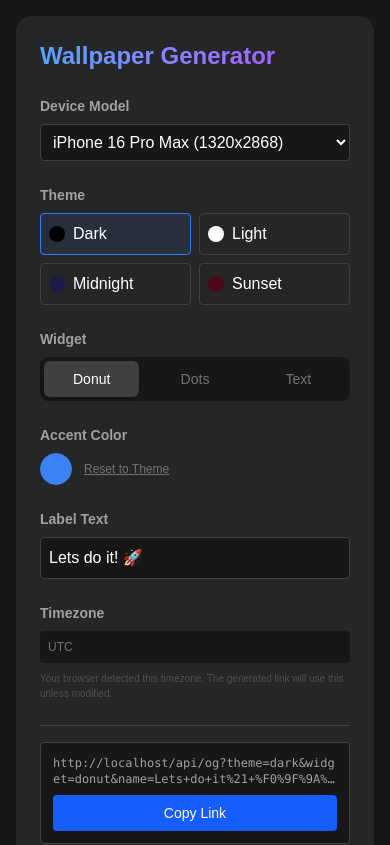
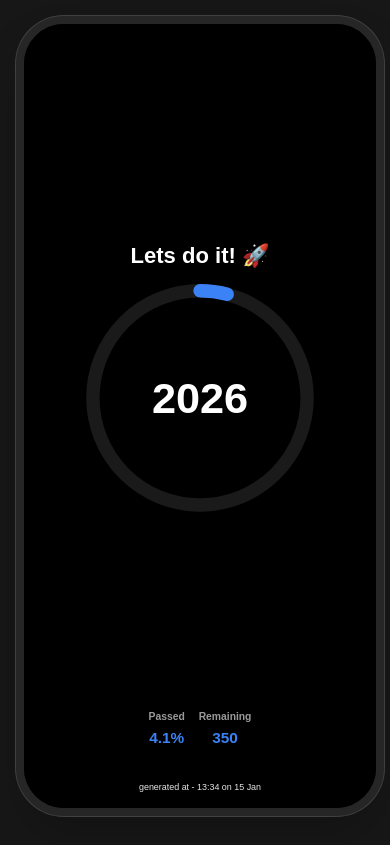
Before and after one commit to stdeepak22/wallpaper-generator, a Next.js app: page / in a window 390 px wide. Shown: the top 845 px of the page. Built offline with nearby package versions, Linux system fonts and the light colour scheme.

Commit message:
"generated at" in image footer, and some layout along with preview on top in mobile

```diff
--- a/app/api/og/route.tsx
+++ b/app/api/og/route.tsx
@@ -46,6 +46,9 @@ export async function GET(request: NextRequest) {
         {
             width,
             height,
+            headers: {
+                'Cache-Control': 'public, max-age=86400, immutable',
+            }
         }
     );
 }
--- a/app/components/WallpaperLayout.tsx
+++ b/app/components/WallpaperLayout.tsx
@@ -117,6 +117,16 @@ export function WallpaperLayout({ config, model }: { config: WallpaperConfig, mo
                     <span style={{ color: activeColor }}>{progress.daysLeft}</span>
                 </div>
             </div>
+
+            {/* Timestamp Footer */}
+            <div style={{
+                display: 'flex',
+                bottom: '0px',
+                fontSize: '32px',
+                opacity: 0.9,
+            }}>
+                generated at - {progress.generatedAt}
+            </div>
         </div>
     );
 }
--- a/app/lib/time.ts
+++ b/app/lib/time.ts
@@ -29,5 +29,6 @@ export function getYearProgress(timezone: string = 'UTC') {
         percentage,
         dateString: format(zonedDate, 'EEEE, d MMMM'),
         timeString: format(zonedDate, 'h:mm a'),
+        generatedAt: format(zonedDate, "HH:mm' on 'dd MMM"),
     };
 }
--- a/app/page.tsx
+++ b/app/page.tsx
@@ -78,7 +78,7 @@ export default function Home() {
   if (!mounted) return null;
 
   return (
-    <main className="min-h-screen p-4 md:p-8 bg-neutral-900 text-white flex flex-col md:flex-row gap-8 items-start justify-center">
+    <main className="min-h-screen p-4 md:p-8 bg-neutral-900 text-white flex flex-col-reverse md:flex-row gap-8 items-start justify-center">
 
       {/* Editor Panel */}
       <div className="w-full md:w-96 flex flex-col gap-6 bg-neutral-800 p-6 rounded-2xl shadow-xl">
@@ -194,8 +194,8 @@ export default function Home() {
                 setTimeout(() => setCopied(false), 2000);
               }}
               className={`text-white text-sm py-2 rounded font-medium transition-all transform active:scale-95 ${copied
-                  ? 'bg-green-600 hover:bg-green-500 shadow-[0_0_15px_rgba(22,163,74,0.5)]'
-                  : 'bg-blue-600 hover:bg-blue-500'
+                ? 'bg-green-600 hover:bg-green-500 shadow-[0_0_15px_rgba(22,163,74,0.5)]'
+                : 'bg-blue-600 hover:bg-blue-500'
                 }`}
             >
               {copied ? 'Copied! ✨' : 'Copy Link'}
@@ -221,7 +221,12 @@ export default function Home() {
         style={{ aspectRatio: `${selectedModel.width}/${selectedModel.height}` }}
       >
         {/* Notch */}
-        <div className="absolute top-0 left-1/2 -translate-x-1/2 w-32 h-8 bg-black rounded-b-xl z-20 pointer-events-none"></div>
+        <div
+          className={`absolute top-0 left-1/2 -translate-x-1/2 w-32 h-8 bg-black z-20 pointer-events-none transition-all duration-300 ${selectedModel.name.includes('13') || selectedModel.name.includes('14')
+            ? 'rounded-b-xl'
+            : 'mt-[15px] rounded-[22px]'
+            }`}
+        />
 
         {/* Live Component Scaled Down */}
         <div
```
